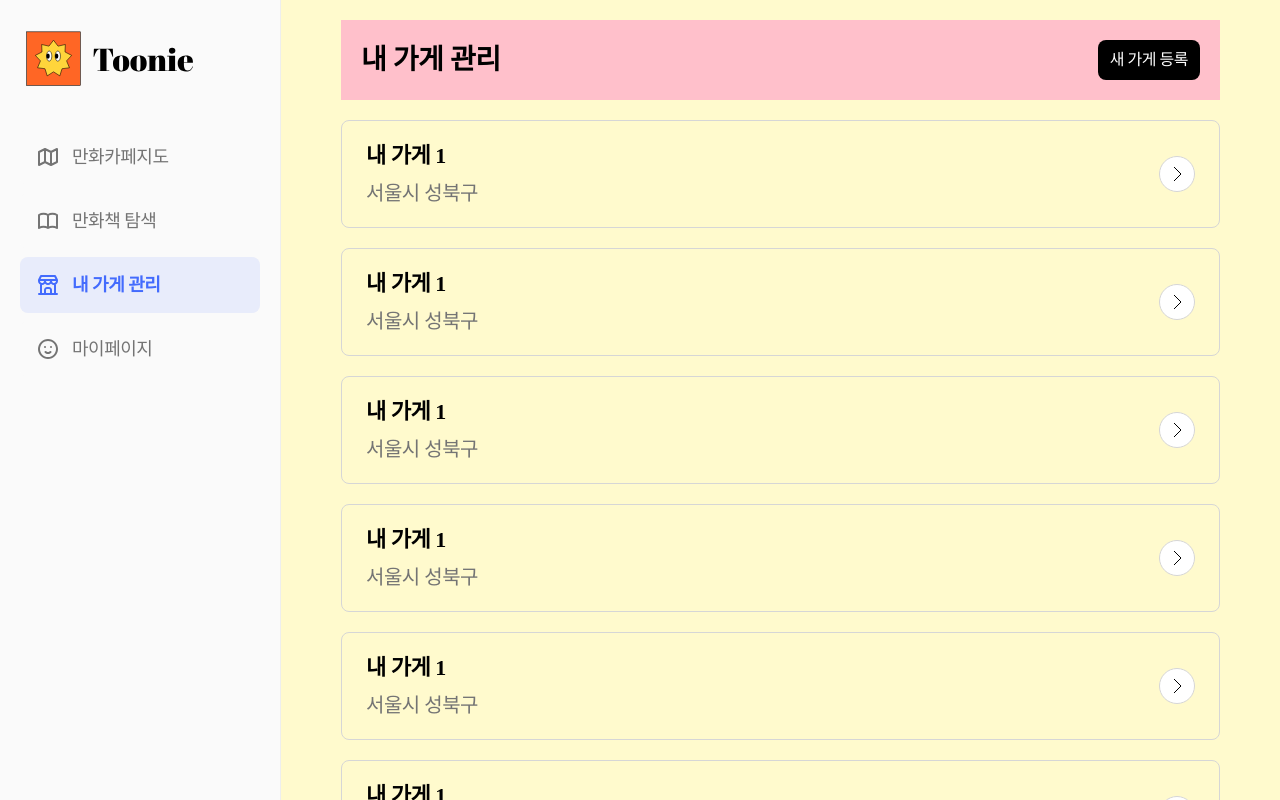
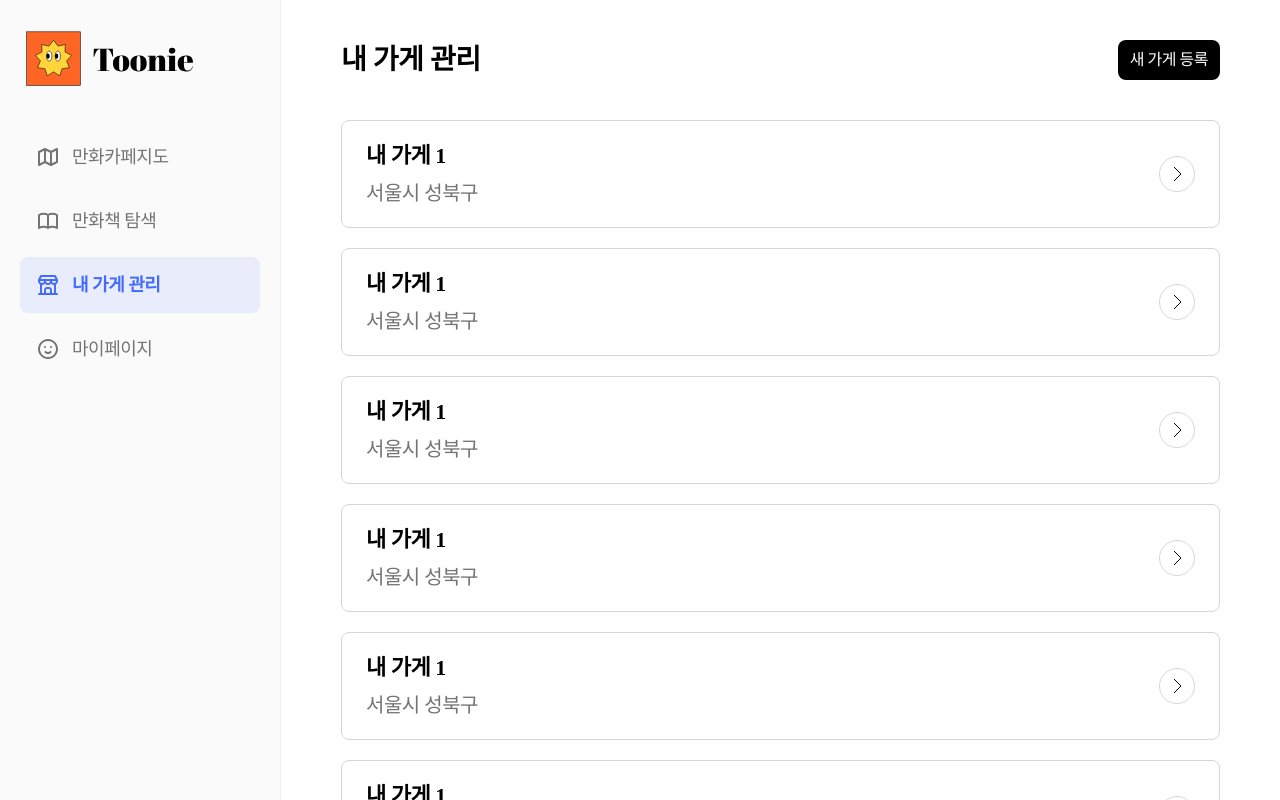
Before and after one commit to Team-Toonie/Toonie-FE, a React (Vite) app: page /mystore in a window 1280 px wide. Built offline with nearby package versions, Linux system fonts and the light colour scheme.

Commit message:
feat: 헤더 색 적용

```diff
--- a/src/components/common/StickyHeader.tsx
+++ b/src/components/common/StickyHeader.tsx
@@ -15,17 +15,21 @@ const StickyHeader = ({ isVisible }: StickyHeaderProps) => {
 const Container = styled.div<{ $isVisible: boolean }>`
   display: flex;
   flex-direction: row;
-  background-color: orange;
+  background-color: white;
+  padding: 20px 60px;
   position: absolute;
   top: 0;
   width: 100%;
   z-index: 10;
   transform: translateY(${({ $isVisible }) => ($isVisible ? '0' : '-100%')});
   transition: transform 0.3s ease-in-out;
+  border-bottom: 1px solid ${({ theme }) => theme.colors.neutral[400]};
+  box-shadow: ${({ $isVisible }) => ($isVisible ? '0 4px 16px 4px rgba(0, 0, 0, 0.05)' : 'none')};
 `;
 
 const Title = styled.div`
   font-size: 20px;
+  font-weight: 700;
 `;
 
 export default StickyHeader;
--- a/src/pages/mystore/MyStore.tsx
+++ b/src/pages/mystore/MyStore.tsx
@@ -41,7 +41,7 @@ const ContentContainer = styled.div`
   flex-direction: column;
   padding: 20px 60px;
   gap: 20px;
-  background-color: lemonchiffon;
+  background-color: wihte;
   overflow-y: auto;
 `;
 
@@ -49,12 +49,9 @@ const DefaultHeader = styled.div`
   display: flex;
   flex-direction: row;
   justify-content: space-between;
-  background-color: pink;
+  background-color: white;
   align-items: center;
-  padding: 20px;
-  transition:
-    box-shadow 0.3s ease,
-    padding 0.3s ease;
+  padding: 20px 0px;
 `;
 
 const HeaderTitle = styled.div`
```
